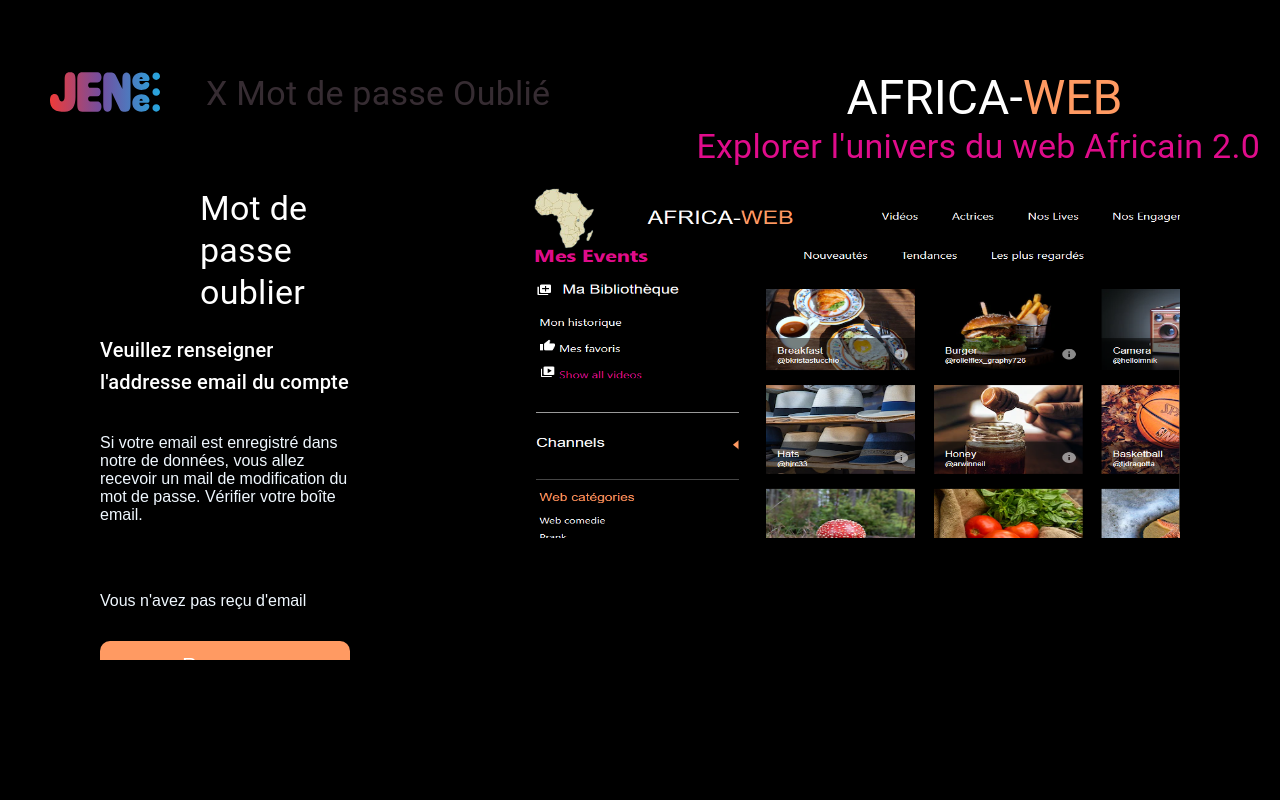
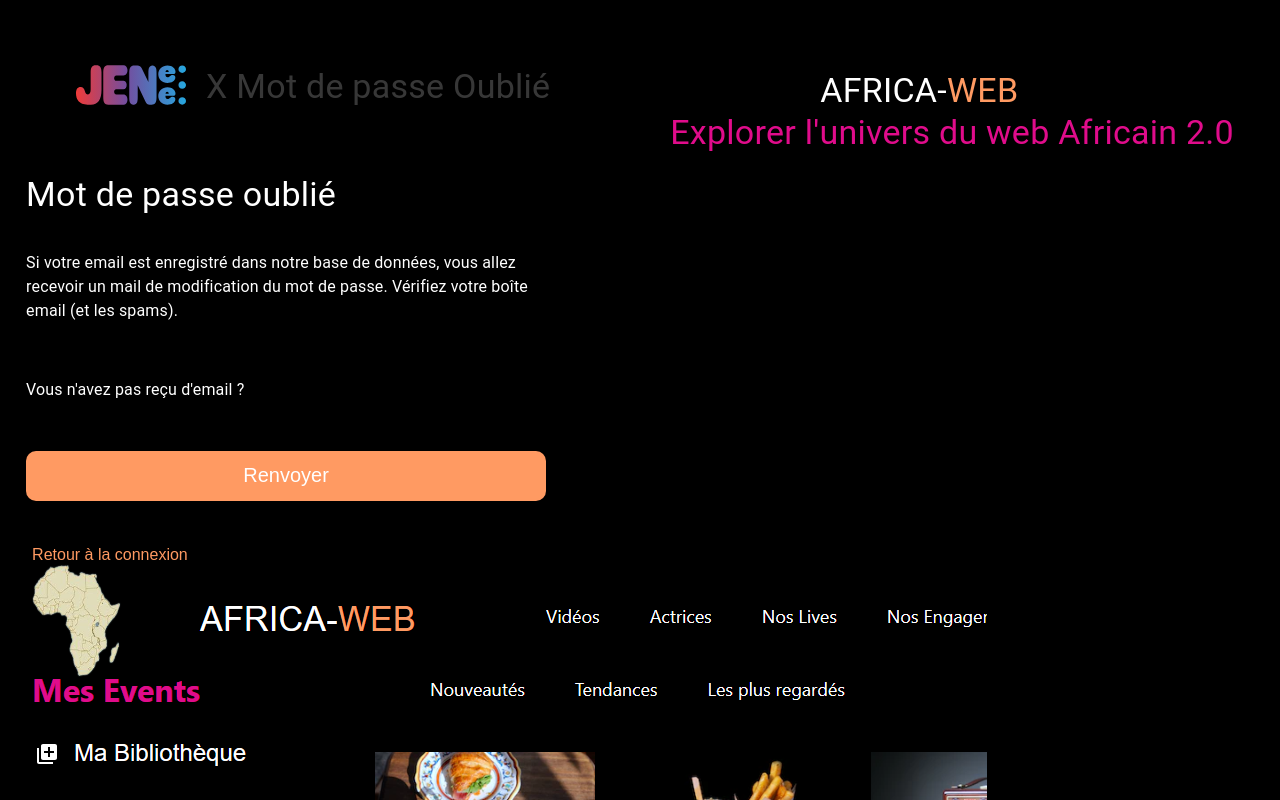
Before and after one commit to kuetcheal/MonApplicationWeb, a React (Create React App) app: page /alertPassword in a window 1280 px wide. Built offline with nearby package versions, Linux system fonts and the light colour scheme; no server answers.

Commit message:
fix : update reset-password

```diff
--- a/src/components/Authentification/alertPassword.css
+++ b/src/components/Authentification/alertPassword.css
@@ -1,3 +1,6 @@
 p{
     color: aliceblue;
 }
+.auth-container{
+    max-width: 1290px;
+}
--- a/src/components/Authentification/alertPassword.jsx
+++ b/src/components/Authentification/alertPassword.jsx
@@ -1,62 +1,86 @@
 import React, { useState } from "react";
 import { Typography, Card } from "@mui/material";
 import "./alertPassword.css";
-import { Link } from "react-router-dom";
+import { Link, useNavigate } from "react-router-dom";
 import FacebookIcon from "@mui/icons-material/Facebook";
 import TwitterIcon from "@mui/icons-material/Twitter";
 import WhatsAppIcon from "@mui/icons-material/WhatsApp";
-import axios from "axios";
+import Swal from "sweetalert2";
+import { authApi } from "../../api/authApi";
 
 const styles = {
   card: {
     backgroundColor: "black",
-    height: "660px",
+    minHeight: "100vh",
     width: "100%",
+    display: "flex",
+    flexDirection: "column",
   },
 };
 
-const Inscription = () => {
-  //const [open, setOpen] = React.useState(false);
-  const [email, setEmail] = useState("");
+const AlertPassword = () => {
+  const navigate = useNavigate();
+  const [loading, setLoading] = useState(false);
 
-  const handleSubmit=  async (e) =>{
-    e.preventDefault();
+  const handleResend = async () => {
+    const email = localStorage.getItem("pending_reset_email");
 
-    try {
-      const res = await axios.post("http://localhost:3001/error", { email });
-      console.log(res.data); // Affiche la réponse du serveur dans la console
-      // Afficher une notification ou un message de succès à l'utilisateur
-    } catch (error) {
-      console.error("Erreur lors de l'envoi de la demande:", error);
-      // Afficher une notification ou un message d'erreur à l'utilisateur
-    }
+    if (!email) {
+      Swal.fire({
+        icon: "error",
+        title: "Erreur",
+        text: "Email introuvable. Recommence la procédure.",
+      });
+      navigate("/forgetPassword");
+      return;
     }
 
-
+    setLoading(true);
+    try {
+      await authApi.forgotPassword(email);
+      Swal.fire({
+        icon: "success",
+        title: "Email renvoyé",
+        text: "Si cet email existe, un nouveau lien vient d’être renvoyé.",
+      });
+    } catch (err) {
+      Swal.fire({
+        icon: "error",
+        title: "Erreur",
+        text: err?.response?.data?.message || "Impossible de renvoyer l'email.",
+      });
+    } finally {
+      setLoading(false);
+    }
+  };
 
   return (
     <Card style={styles.card}>
+      <div className="auth-container">
+        <div className="page">
+
           <div className="header">
             <div className="logo">
               <img
                 src={process.env.PUBLIC_URL + "/jenee-logo.svg"}
-            alt="Mon image"
+                alt="Logo"
                 style={{ height: "110px", width: "110px" }}
               />
             </div>
+
             <div className="connection">
-          <Typography variant="h4" component="h1">
-            {" "}
+              <Typography variant="h4" component="h1" style={{ color: "white" }}>
                 X Mot de passe Oublié
               </Typography>
             </div>
+
             <div className="annonces">
               <div className="tittles" style={{ color: "white" }}>
-            <Typography variant="h3" component="h1">
-              {" "}
-              AFRICA-<span>WEB</span>{" "}
+                <Typography variant="h4" component="h1">
+                  AFRICA-<span>WEB</span>
                 </Typography>
               </div>
+
               <div className="slogane">
                 <Typography variant="h4" component="h1">
                   Explorer l'univers du web Africain 2.0
@@ -65,47 +89,53 @@
             </div>
           </div>
 
-      <div className="main">
+          <div className="auth-main">
+            <div className="auth-left">
               <div className="box">
-          {" "}
-          <div className="slogane">
                 <Typography variant="h4" component="h1" style={{ color: "white" }}>
-              Mot de passe oublier
+                  Mot de passe oublié
+                </Typography>
+
+                <div style={{ marginTop: 15 }}>
+                  <Typography variant="body1" style={{ color: "white" }}>
+                    Si votre email est enregistré dans notre base de données, vous allez
+                    recevoir un mail de modification du mot de passe. Vérifiez votre boîte
+                    email (et les spams).
                   </Typography>
                 </div>
-          <div className="inscription">
-            <Typography variant="h6" component="h1" style={{ color: "white" }}>
-              Veuillez renseigner l'addresse email du compte
+
+                <div style={{ marginTop: 35 }}>
+                  <Typography variant="body1" style={{ color: "white" }}>
+                    Vous n'avez pas reçu d'email ?
                   </Typography>
                 </div>
-          <form onSubmit={handleSubmit}>
-            <div className="aler">
-                <p> Si votre email est enregistré dans notre
-                   de données, vous allez recevoir un mail
-                    de modification du mot de passe.
-                 Vérifier votre boîte email.</p>
-            </div><br/><br/>
-           <div className="connexion">
-            <div className="connecter">
-                <p>Vous n'avez pas reçu d'email</p>
-              <button className="forget__button"  variant="outlined" > Renvoyer  </button>
-            </div>{" "}
+
+                <div className="connexion" style={{ marginTop: 14 }}>
+                  <button
+                    type="button"
+                    className="forget__button"
+                    onClick={handleResend}
+                    disabled={loading}
+                  >
+                    {loading ? "Renvoi..." : "Renvoyer"}
+                  </button>
                 </div>
-          </form>
-          <div className="forgot-password">
-            <Typography variant="h5" component="h1" style={{ color: "white" }}>
-              Mot de passe oublié ?
-            </Typography>
+
+                <div style={{ marginTop: 25 }}>
+                  <Link to="/connexion" className="suppression__link">
+                    <span>Retour à la connexion</span>
+                  </Link>
                 </div>
               </div>
-        <div className="site">
-          <img
-            src={process.env.PUBLIC_URL + "/site.PNG"}
-            alt="Mon image"
-            style={{ height: "350px", width: "650px", marginLeft: "120px" }}
-          />
+            </div>
+
+            <div className="auth-right">
+              <img src={process.env.PUBLIC_URL + "/site.PNG"} alt="Site" />
             </div>
           </div>
+
+        </div>
+
         <div className="confidentialitées">
           <div className="itemes">
             <Link to="/#">@Jenee</Link>
@@ -114,19 +144,14 @@
             <Link to="/#">CGU</Link>
           </div>
           <div className="outilité">
-          <Link to="/#">
-            <FacebookIcon />
-          </Link>
-          <Link to="/#">
-            <TwitterIcon />
-          </Link>
-          <Link to="/#">
-            <WhatsAppIcon />
-          </Link>
+            <Link to="/#"><FacebookIcon /></Link>
+            <Link to="/#"><TwitterIcon /></Link>
+            <Link to="/#"><WhatsAppIcon /></Link>
+          </div>
         </div>
       </div>
     </Card>
   );
 };
 
-export default Inscription;
+export default AlertPassword;
--- a/src/components/Authentification/connexion.css
+++ b/src/components/Authentification/connexion.css
@@ -7,6 +7,13 @@
   padding: 0;
   overflow-x: hidden;
   background-color: black;
+}
+
+.auth-container{
+    max-width: 1310px;
+    justify-content: center;
+    align-items: center;
+    margin: 0 auto;
 }
 
 .page {
--- a/src/components/Authentification/connexion.jsx
+++ b/src/components/Authentification/connexion.jsx
@@ -41,13 +41,13 @@
     try {
       const res = await authApi.login(email, password);
 
-      const token = res?.data?.token;
+      const token = res?.data?.token; // Lexik renvoie souvent { token: "..." }
 
       if (!token) {
         Swal.fire({
           icon: "error",
           title: "Erreur",
-          text: "Token introuvable. Vérifie la réponse /api/login.",
+          text: "Token introuvable. Vérifie la réponse backend /api/login.",
         });
         return;
       }
@@ -82,6 +82,7 @@
 
   return (
     <Card style={styles.card}>
+       <div className="auth-container">
       <div className="page">
         <div className="header">
           <div className="logo">
@@ -143,10 +144,7 @@
                   />
                 </div>
 
-                <div
-                  className="input-containere"
-                  style={{ marginTop: "15px" }}
-                >
+                <div className="input-containere" style={{ marginTop: "15px" }}>
                   <input
                     className="edit-input4"
                     placeholder="Mot de passe"
@@ -206,6 +204,7 @@
           </Link>
         </div>
       </div>
+      </div>
     </Card>
   );
 };
--- a/src/components/Authentification/forgetPassword.css
+++ b/src/components/Authentification/forgetPassword.css
@@ -10,6 +10,13 @@
 
 span {
   color: rgb(255, 154, 98);
+}
+
+.auth-container{
+    max-width: 1310px;
+    justify-content: center;
+    align-items: center;
+    margin: 0 auto;
 }
 
 .page {
@@ -162,6 +169,12 @@
   color: rgb(224, 12, 139);
 }
 
+
+
+
+
+
+
 /* =========================
    MOBILE
 ========================= */
--- a/src/components/Authentification/forgetPassword.jsx
+++ b/src/components/Authentification/forgetPassword.jsx
@@ -4,13 +4,14 @@
 import FacebookIcon from "@mui/icons-material/Facebook";
 import TwitterIcon from "@mui/icons-material/Twitter";
 import WhatsAppIcon from "@mui/icons-material/WhatsApp";
-import axios from "axios";
 import { Link, useNavigate } from "react-router-dom";
+import Swal from "sweetalert2";
+import { authApi } from "../../api/authApi";
 
 const styles = {
   card: {
     backgroundColor: "black",
-    minHeight: "100vh", // ✅ plein écran
+    minHeight: "100vh",
     width: "100%",
     display: "flex",
     flexDirection: "column",
@@ -18,24 +19,35 @@
 };
 
 const ForgetPassword = () => {
+  const navigate = useNavigate();
   const [email, setEmail] = useState("");
-  const navigate = useNavigate();
+  const [loading, setLoading] = useState(false);
 
   const handleSubmit = async (e) => {
     e.preventDefault();
+    setLoading(true);
 
     try {
-      await axios.post("http://localhost:3001/error", { email });
+      await authApi.forgotPassword(email);
+
+      // on garde l'email pour "Renvoyer"
+      localStorage.setItem("pending_reset_email", email);
+
       navigate("/alertPassword");
-    } catch (error) {
-      console.error("Erreur lors de l'envoi de la demande:", error);
-      navigate("/alertPassword");
+    } catch (err) {
+      const msg =
+        err?.response?.data?.message ||
+        "Impossible d'envoyer l'email. Réessaie plus tard.";
+
+      Swal.fire({ icon: "error", title: "Erreur", text: msg });
+    } finally {
+      setLoading(false);
     }
   };
 
   return (
     <Card style={styles.card}>
-      {/* ✅ wrapper pour pousser footer en bas */}
+      <div className="auth-container">
       <div className="page">
         <div className="header">
           <div className="logo">
@@ -90,12 +102,13 @@
                   required
                   value={email}
                   onChange={(e) => setEmail(e.target.value)}
+                  disabled={loading}
                 />
               </div>
 
               <div className="connexion">
-                <button type="submit" className="forget__button">
-                  Passer à l'étape suivante
+                <button type="submit" className="forget__button" disabled={loading}>
+                  {loading ? "Envoi..." : "Passer à l'étape suivante"}
                 </button>
               </div>
             </form>
@@ -120,7 +133,6 @@
         </div>
       </div>
 
-      {/* ✅ footer */}
       <div className="confidentialitées">
         <div className="itemes">
           <Link to="/#">@Jenee</Link>
@@ -135,6 +147,7 @@
           <Link to="/#"><WhatsAppIcon /></Link>
         </div>
       </div>
+      </div>
     </Card>
   );
 };
--- a/src/components/Authentification/inscription.css
+++ b/src/components/Authentification/inscription.css
@@ -1,6 +1,4 @@
-/* =========================
-   GLOBAL / RESET
-========================= */
+
 html, body, #root {
   height: 100%;
   margin: 0;
@@ -9,6 +7,14 @@
   background-color: black;
 }
 
+.auth-container{
+    max-width: 1310px;
+    justify-content: space-between;
+    align-items: center;
+    margin: 0 auto;
+}
+
+
 .page {
   flex: 1;
   display: flex;
@@ -16,9 +22,7 @@
   min-height: 0;
 }
 
-/* =========================
-   HEADER
-========================= */
+
 .header {
   display: flex;
   align-items: center;
@@ -101,12 +105,12 @@
 /* =========================
    INPUTS / FORM
 ========================= */
-.input-container {
+.input-containere {
   display: flex;
   align-items: center;
 }
 
-.input-container-col {
+.input-containere-col {
   display: flex;
   flex-direction: column;
   gap: 6px;
```
Also changed, not shown: src/api/authApi.js (+6 -4 lines), src/api/httpClient.js (+22 -5 lines), src/components/Authentification/inscription.jsx (+7 -7 lines). Lines whose indentation alone changed are shown as unchanged.
